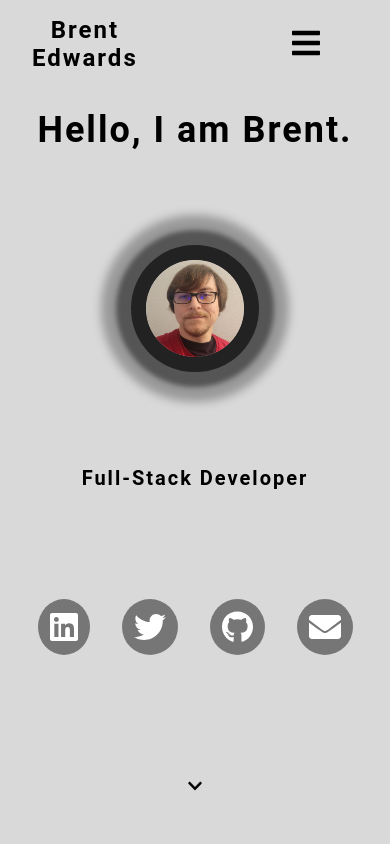
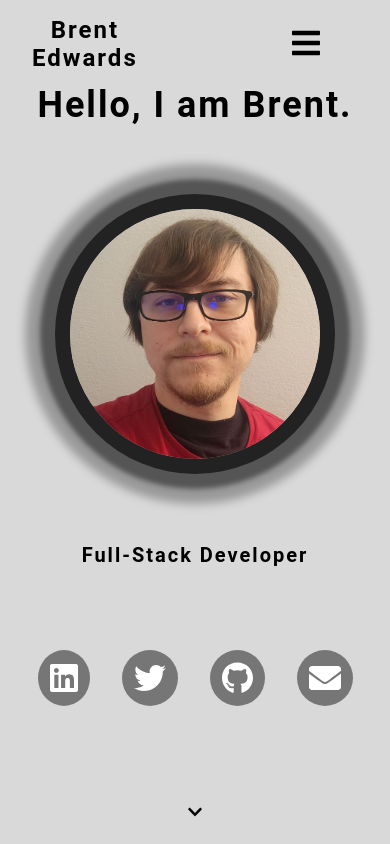
Before and after one commit to zirris512/my-portfolio, a React (Vite) app: page / in a window 390 px wide. Shown: the top 844 px of the page. Built offline with nearby package versions, Linux system fonts and the light colour scheme.

Commit message:
fix hero image being too small on mobile screens

```diff
--- a/src/Sections/HomeSection.module.scss
+++ b/src/Sections/HomeSection.module.scss
@@ -26,7 +26,7 @@
 	display: flex;
 	align-items: center;
 	justify-content: center;
-	width: min(400px, 25vw);
+	width: clamp(250px, 25vw, 400px);
 	border-radius: 50%;
 	box-shadow: 0 0 0 15px #222, 0 0 5px 30px #555, 0 0 10px 45px #999;
 	aspect-ratio: 1;
```
